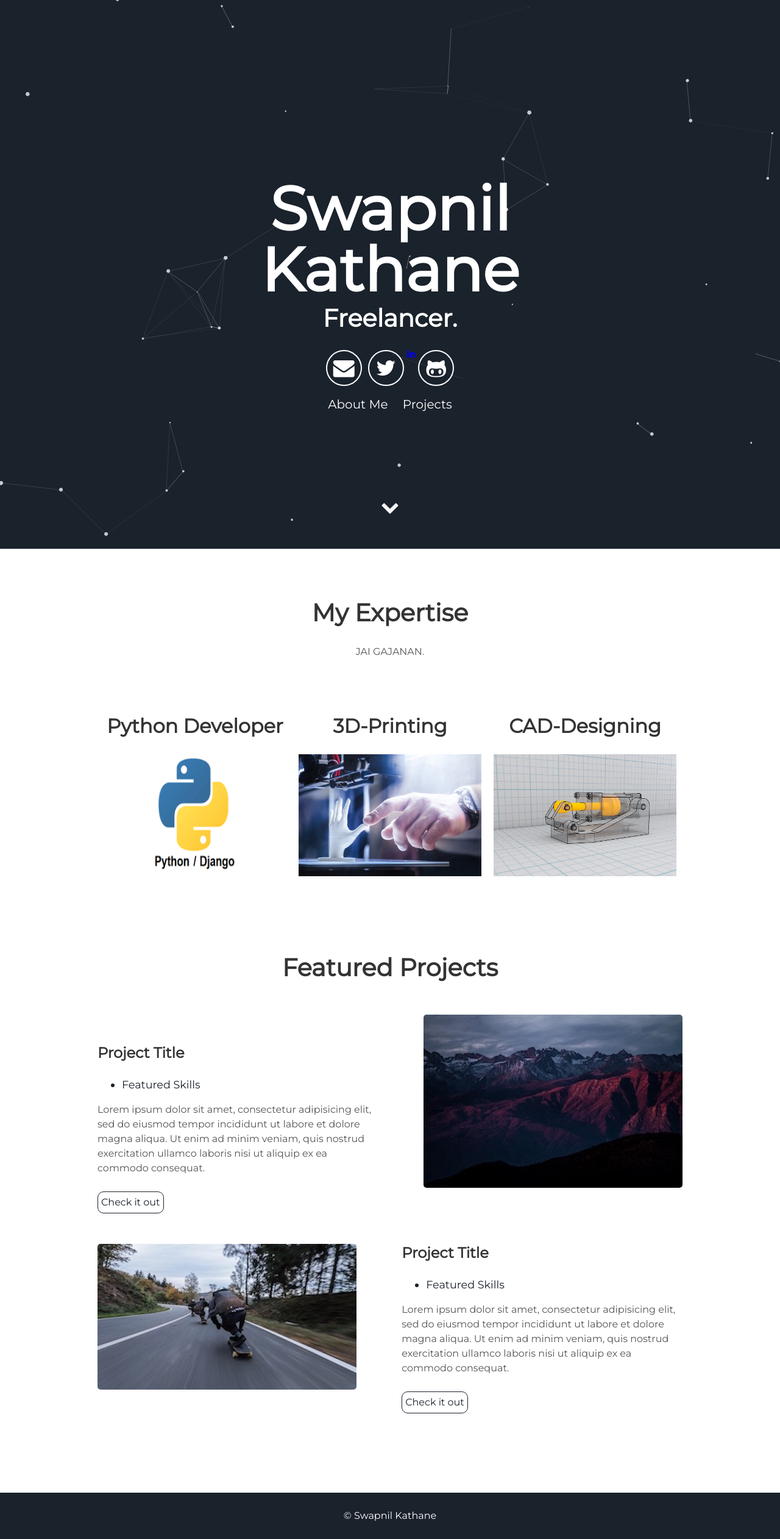
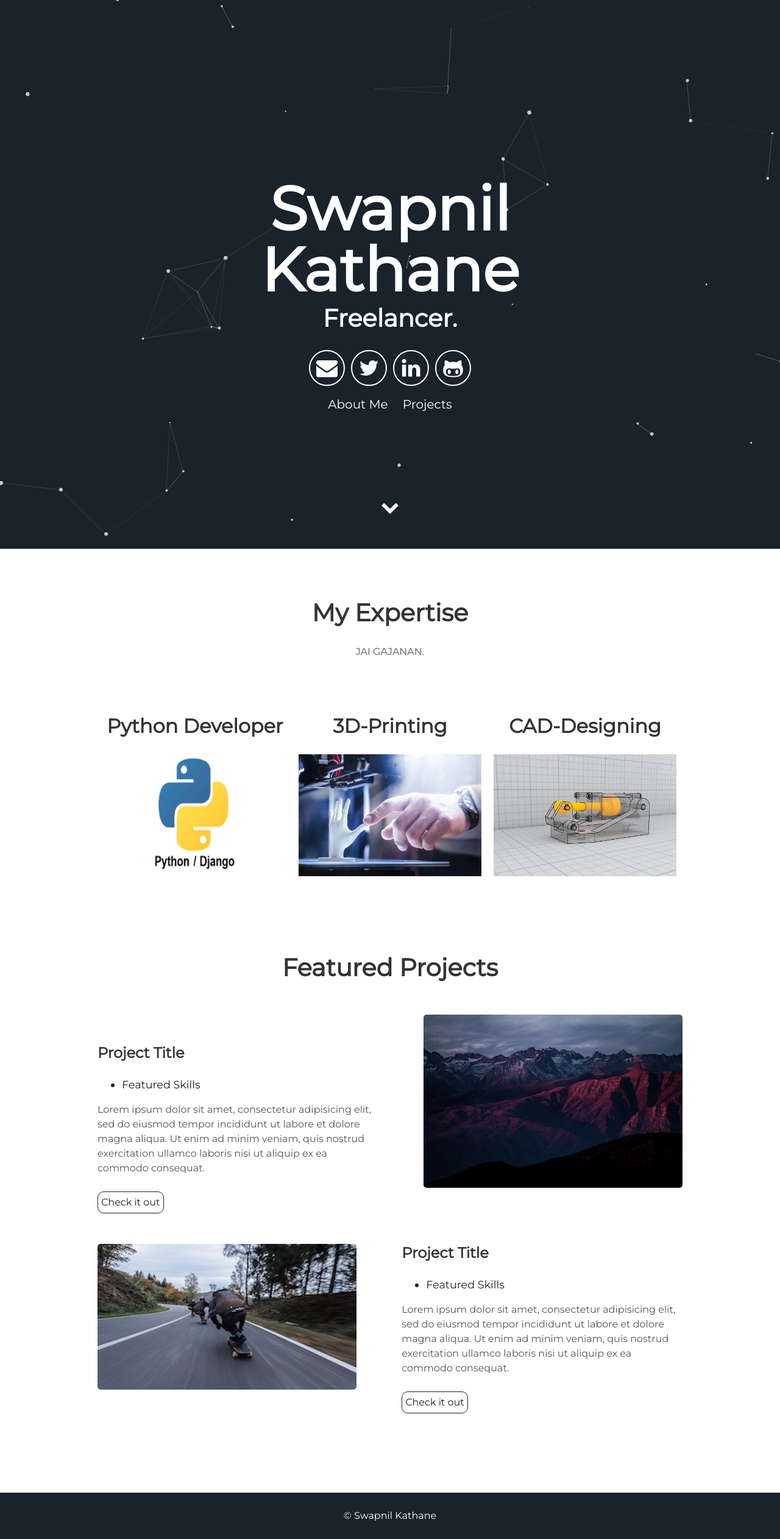
Before and after one commit to swapnilkathane/swapnilkathaneoldweb, a Jekyll site: the page built from index.html, in a window 1280 px wide. Shown: the whole page at 61% size. Built offline with Jekyll 4.4.1, drawn with Linux system fonts in a browser that asks for light colours.

Commit message:
Update header.html

```diff
--- a/_includes/header.html
+++ b/_includes/header.html
@@ -7,7 +7,7 @@
       <div class="header-icons">
         <a aria-label="Send email" href="#"><i class="icon fa fa-envelope"></i></a>
         <a aria-label="My Twitter" target="_blank" href="#"><i class="icon fa fa-twitter" aria-hidden="true"></i></a>
-        <a aria-label="My Google Plus" target="_blank" href="#"><i class="fa fa-linkedin" aria-hidden="true"></i></a>
+        <a aria-label="My Google Plus" target="_blank" href="#"><i class="icon fa fa-linkedin" aria-hidden="true"></i></a>
         <a aria-label="My Github" target="_blank" href="#"><i class="icon fa fa-github-alt" aria-hidden="true"></i></a>
       </div>
       <div class="header-links">
```
